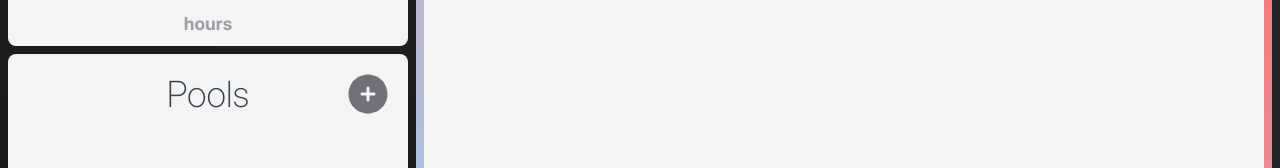
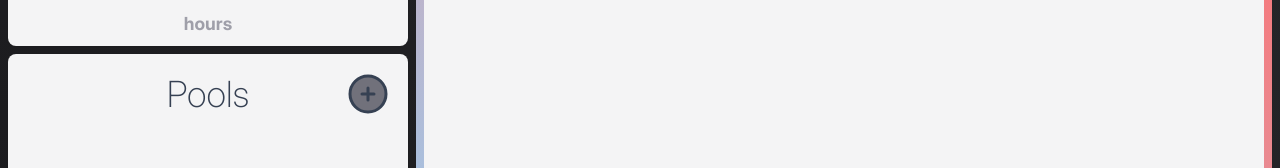
Before and after one commit to GrimOutlook/hima, a Next.js app: page / in a window 1280 px wide. Shown: the part 246-414 px from the top of the page. Built offline with nearby package versions, Linux system fonts and the light colour scheme.

Commit message:
PoolList.tsx now adheres to ESLint recommended checks

```diff
--- a/src/app/components/PoolList.tsx
+++ b/src/app/components/PoolList.tsx
@@ -1,12 +1,12 @@
 "use client";
+
+import { PPLPool, deserializeToPool } from "@/lib/models/PPLPool";
+import { useAppDispatch, useAppSelector } from "@/lib/hooks";
+import { PlusCircleIcon } from "@heroicons/react/24/outline";
+import PoolListing from "./PoolListing";
 import React from "react";
-
-import PoolListing from "./PoolListing";
 import { openPoolDialog } from "@/lib/features/poolDialogSlice";
-import { useAppDispatch, useAppSelector } from "@/lib/hooks";
 import { selectPools } from "@/lib/features/poolListSlice";
-import { PPLPool } from "@/lib/models/PPLPool";
-import { DeserializeToPool as DeserializeToPool } from "@/lib/models/PPLPool";
 
 type PoolListProps = {
   className?: string;
@@ -15,12 +15,15 @@ type PoolListProps = {
 const PoolList: React.FC<PoolListProps> = ({ className }) => {
   const dispatch = useAppDispatch();
   const pools = useAppSelector(selectPools).map((pool) =>
-    DeserializeToPool(pool)
+    deserializeToPool(pool)
   );
 
   return (
-    // Don't ask why min-h-0 needs to be here but it makes the list not overflow when it needs
-    // to add scroll bars. Thank this guy -> https://stackoverflow.com/questions/36230944/prevent-flex-items-from-overflowing-a-container
+    /*
+     * Don't ask why min-h-0 needs to be here but it makes the list not overflow
+     * when it needs to add scroll bars. Thank this guy ->-v
+     * https://stackoverflow.com/questions/36230944/prevent-flex-items-from-overflowing-a-container
+     */
     <div
       className={`${className} flex flex-col bg-zinc-100 rounded-lg shadow-xs grow min-h-0`}
     >
@@ -31,17 +34,13 @@ const PoolList: React.FC<PoolListProps> = ({ className }) => {
         {/* <!-- Pool list title --> */}
         <div className="text-4xl text-center m-2 place-self-center">Pools</div>
         {/* <!-- Add event button --> */}
-        <svg
-          className="h-12 w-12 self-center justify-self-end m-4 fill-zinc-500 hover:fill-zinc-900 hover:drop-shadow-lg transition duration-150 ease-in-out hover:-translate-y-1 hover:scale-110 cursor-pointer"
+        <PlusCircleIcon
+          className={`h-12 w-12 self-center justify-self-end m-4 fill-zinc-500
+          hover:fill-zinc-900 hover:drop-shadow-lg transition duration-150
+          ease-in-out hover:-translate-y-1 hover:scale-110 cursor-pointer`}
           viewBox="0 0 24 24"
           onClick={() => dispatch(openPoolDialog())}
-        >
-          <path
-            fillRule="evenodd"
-            d="M12 2.25c-5.385 0-9.75 4.365-9.75 9.75s4.365 9.75 9.75 9.75 9.75-4.365 9.75-9.75S17.385 2.25 12 2.25ZM12.75 9a.75.75 0 0 0-1.5 0v2.25H9a.75.75 0 0 0 0 1.5h2.25V15a.75.75 0 0 0 1.5 0v-2.25H15a.75.75 0 0 0 0-1.5h-2.25V9Z"
-            clipRule="evenodd"
-          />
-        </svg>
+        />
       </div>
       {/* <!-- Pool list --> */}
       <div className="m-2 p-2 rounded-xs scroll-smooth overflow-y-auto">
```
